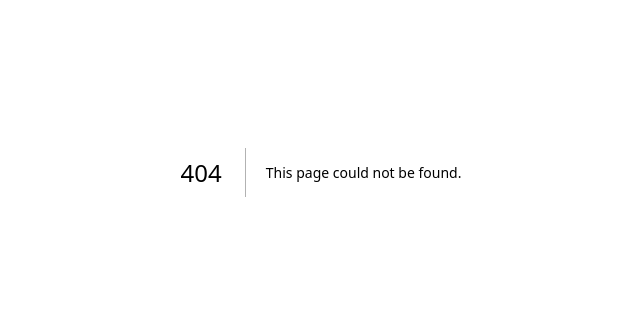
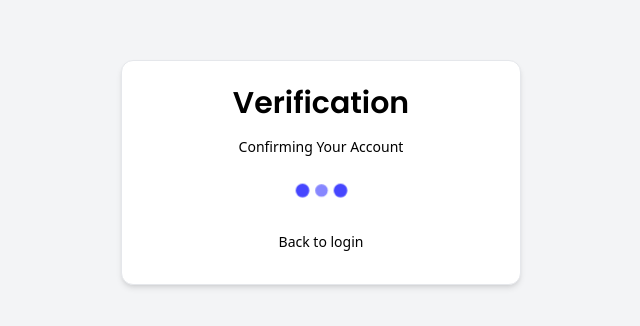
Before and after one commit to khandokarIsmailDev/next-auth_nextjs, a Next.js app: page /auth/new-verification in a window 1280 px wide. Before the commit this address had no page. Shown: the part 228-554 px from the top of the page, without its empty margins (319-959 px from the left). Built offline with nearby package versions, Linux system fonts and the light colour scheme.

Commit message:
update auth.ts for fix a bug (existing name not chang by any social provider)

```diff
--- /dev/null
+++ b/app/auth/new-verification/page.tsx
@@ -0,0 +1,10 @@
+import React, { Suspense } from 'react'
+import { NewVerificationForm } from "@/components/auth/newVerification-form"
+
+export default function VerificationPage() {
+  return (
+    <Suspense fallback={<div>Loading...</div>}>
+      <NewVerificationForm />
+    </Suspense>
+  )
+}
--- /dev/null
+++ b/components/auth/newVerification-form.tsx
@@ -0,0 +1,32 @@
+"use client"
+
+import CardWrapper from "@/components/auth/CardWrapper"
+import { useSearchParams } from "next/navigation"
+import { useCallback, useEffect } from "react"
+import { BeatLoader } from "react-spinners"
+
+export const NewVerificationForm = () => {
+    const searchParams = useSearchParams();
+    const token = searchParams.get("token");
+
+    const onSubmit = useCallback(() =>{
+        console.log(token)
+    },[token])
+
+    useEffect(() =>{
+        onSubmit()
+    },[onSubmit])
+
+    return (
+        <CardWrapper
+            headerText="Verification"
+            headerLabel="Confirming Your Account"
+            backButtonLabel="Back to login"
+            backButtonHref="/auth/login"
+        >
+            <div className="flex items-center justify-center w-full">
+                <BeatLoader color="blue"/>
+            </div>
+        </CardWrapper>
+    )
+}
--- a/lib/mail.ts
+++ b/lib/mail.ts
@@ -3,7 +3,7 @@ import {Resend} from "resend";
 const resend = new Resend(process.env.RESEND_API_KEY);
 
 export const sendVerificationEmail = async(email:string,token:string) =>{
-    const confirmLink = `http://localhost:3000/auth/new-verification?token${token}`;
+    const confirmLink = `http://localhost:3000/auth/new-verification?token=${token}`;
 
     await resend.emails.send({
         from:"onboarding@resend.dev",
--- a/package.json
+++ b/package.json
@@ -26,6 +26,7 @@
     "react-dom": "^18",
     "react-hook-form": "^7.54.2",
     "react-icons": "^5.4.0",
+    "react-spinners": "^0.15.0",
     "resend": "^4.1.2",
     "tailwind-merge": "^3.0.1",
     "tailwindcss-animate": "^1.0.7",
--- a/routes.ts
+++ b/routes.ts
@@ -1,7 +1,8 @@
 
 
 export const publicRoutes = [
-    "/"
+    "/",
+    "/auth/new-verification"
 ]
 
 export const authRoutes =[
```
Also changed, not shown: auth.ts (+17 -4 lines), 1 other file (tests, documents, lock files or other folders).
